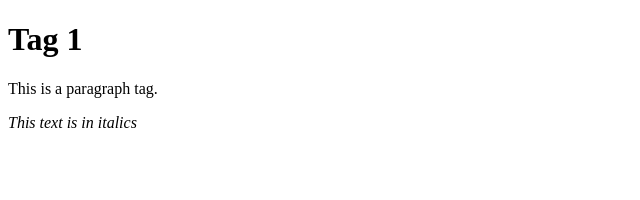
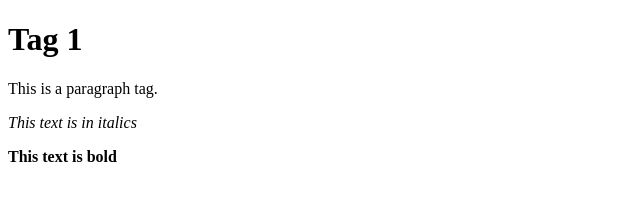
Before and after one commit to mussitu/homework2, a plain HTML site: page index.html in a window 1280 px wide. Shown: the whole page, without its empty margins (0-640 px from the left). Drawn offline with Linux system fonts and the light colour scheme.

Commit message:
Bold Tag

```diff
--- a/index.html
+++ b/index.html
@@ -10,5 +10,6 @@
 		<h1>Tag 1</h1>
 		<p>This is a paragraph tag.</p>
 		<p><i>This text is in italics</i></p>
+		<p><b>This text is bold</b></p>
 	</body>
 </html>
```
